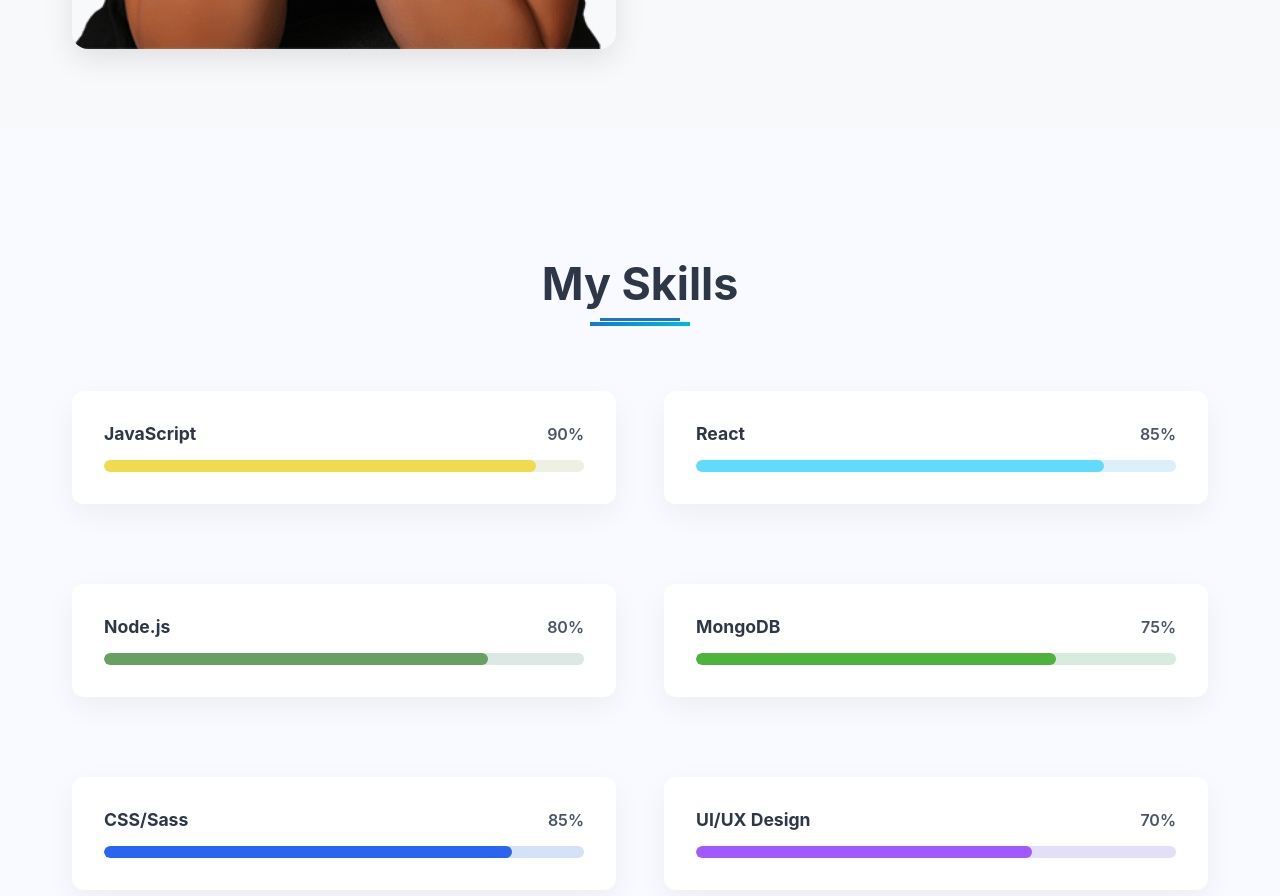
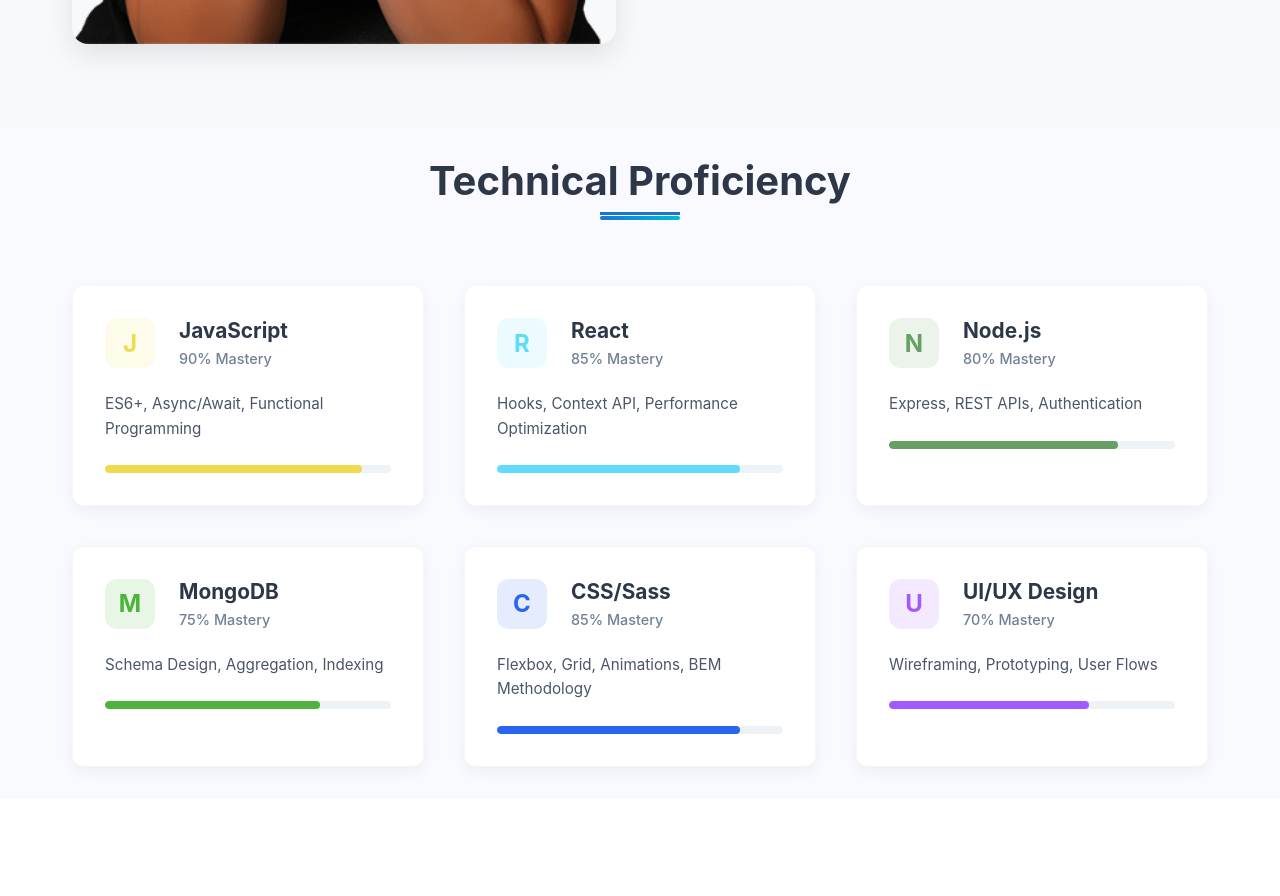
Before and after one commit to alijandeveloper/My-Portfolio-Website, a React (Create React App) app in the folder frontend/: page / in a window 1280 px wide. Shown: the part 1740-2636 px from the top of the page. After the commit the page ends 2539 px from the top, so only its background shows below. Built offline with nearby package versions, Linux system fonts and the light colour scheme.

Commit message:
skill section updated with desc

```diff
--- a/frontend/src/components/SkillsSection/SkillsSection.css
+++ b/frontend/src/components/SkillsSection/SkillsSection.css
@@ -1,6 +1,6 @@
 /* Skills Section Styles */
 .skills-section {
-    padding: 8rem 0;
+    padding: 2rem 0;
     background-color: #f8faff;
   }
 
@@ -12,7 +12,7 @@
 
   .section-title {
     text-align: center;
-    font-size: 2.8rem;
+    font-size: 2.5rem;
     margin-bottom: 5rem;
     color: #2d3748;
     position: relative;
@@ -24,81 +24,92 @@
     bottom: -15px;
     left: 50%;
     transform: translateX(-50%);
-    width: 100px;
+    width: 80px;
     height: 4px;
     background: linear-gradient(90deg, #1976d2, #00bcd4);
+    border-radius: 2px;
   }
 
   .skills-grid {
     display: grid;
     grid-template-columns: repeat(auto-fit, minmax(350px, 1fr));
-    gap: 3rem;
+    gap: 2.5rem;
   }
 
   .skill-item {
-    margin-bottom: 2rem;
     background: white;
     padding: 2rem;
     border-radius: 12px;
-    box-shadow: 0 10px 30px rgba(0, 0, 0, 0.05);
-    transition: all 0.6s ease;
+    box-shadow: 0 5px 15px rgba(0, 0, 0, 0.05);
+    transition: all 0.6s cubic-bezier(0.16, 1, 0.3, 1);
     opacity: 0;
     transform: translateY(20px);
+    border: 1px solid rgba(0, 0, 0, 0.03);
   }
 
-  .skill-info {
+  .skill-header {
     display: flex;
-    justify-content: space-between;
-    margin-bottom: 1rem;
     align-items: center;
+    margin-bottom: 1.5rem;
   }
 
-  .skill-name {
+  .skill-icon {
+    width: 50px;
+    height: 50px;
+    border-radius: 12px;
+    display: flex;
+    align-items: center;
+    justify-content: center;
+    margin-right: 1.5rem;
+    font-size: 1.5rem;
     font-weight: 700;
-    color: #2d3748;
-    font-size: 1.1rem;
   }
 
-  .skill-percent {
+  .skill-title {
+    flex: 1;
+  }
+
+  .skill-title h3 {
+    font-size: 1.3rem;
+    color: #2d3748;
+    margin-bottom: 0.3rem;
+  }
+
+  .skill-level {
+    font-size: 0.9rem;
+    color: #718096;
+    font-weight: 500;
+  }
+
+  .skill-description {
     color: #4a5568;
-    font-weight: 600;
-    font-size: 1rem;
+    line-height: 1.6;
+    margin-bottom: 1.5rem;
+    font-size: 0.95rem;
   }
 
   .skill-bar {
     width: 100%;
-    height: 12px;
+    height: 8px;
     background-color: #edf2f7;
-    border-radius: 6px;
+    border-radius: 4px;
     overflow: hidden;
-    position: relative;
   }
 
   .skill-progress {
     height: 100%;
-    border-radius: 6px;
-    position: relative;
-    z-index: 2;
+    border-radius: 4px;
     transition: width 1.5s cubic-bezier(0.16, 1, 0.3, 1);
-  }
-
-  .skill-progress-bg {
-    position: absolute;
-    top: 0;
-    left: 0;
-    width: 100%;
-    height: 100%;
-    z-index: 1;
   }
 
   /* Hover Effects */
   .skill-item:hover {
     transform: translateY(-5px) !important;
-    box-shadow: 0 15px 40px rgba(0, 0, 0, 0.1);
+    box-shadow: 0 15px 30px rgba(0, 0, 0, 0.1);
   }
 
   .skill-item:hover .skill-progress {
-    filter: drop-shadow(0 0 6px currentColor);
+    filter: drop-shadow(0 0 4px currentColor);
   }
 
   /* Responsive Styles */
@@ -110,17 +121,15 @@
 
   @media (max-width: 768px) {
     .section-title {
-      font-size: 2.2rem;
-      margin-bottom: 4rem;
+      font-size: 2rem;
     }
 
     .skills-grid {
       grid-template-columns: 1fr;
-      gap: 2rem;
     }
 
     .skill-item {
-      padding: 1.5rem;
+      padding: 1.8rem;
     }
   }
 
@@ -129,7 +138,13 @@
       padding: 6rem 0;
     }
 
-    .container {
-      padding: 0 1.5rem;
+    .skill-header {
+      margin-bottom: 1rem;
+    }
+
+    .skill-icon {
+      width: 45px;
+      height: 45px;
+      margin-right: 1rem;
     }
   }
--- a/frontend/src/components/SkillsSection/SkillsSection.js
+++ b/frontend/src/components/SkillsSection/SkillsSection.js
@@ -2,26 +2,57 @@ import React, { useState, useEffect } from 'react';
 import './SkillsSection.css';
 
 const skills = [
-  { name: 'JavaScript', level: 90, color: '#f0db4f' },
-  { name: 'React', level: 85, color: '#61dbfb' },
-  { name: 'Node.js', level: 80, color: '#68a063' },
-  { name: 'MongoDB', level: 75, color: '#4db33d' },
-  { name: 'CSS/Sass', level: 85, color: '#2965f1' },
-  { name: 'UI/UX Design', level: 70, color: '#a259ff' },
+  {
+    name: 'JavaScript',
+    level: 90,
+    color: '#f0db4f',
+    description: 'ES6+, Async/Await, Functional Programming'
+  },
+  {
+    name: 'React',
+    level: 85,
+    color: '#61dbfb',
+    description: 'Hooks, Context API, Performance Optimization'
+  },
+  {
+    name: 'Node.js',
+    level: 80,
+    color: '#68a063',
+    description: 'Express, REST APIs, Authentication'
+  },
+  {
+    name: 'MongoDB',
+    level: 75,
+    color: '#4db33d',
+    description: 'Schema Design, Aggregation, Indexing'
+  },
+  {
+    name: 'CSS/Sass',
+    level: 85,
+    color: '#2965f1',
+    description: 'Flexbox, Grid, Animations, BEM Methodology'
+  },
+  {
+    name: 'UI/UX Design',
+    level: 70,
+    color: '#a259ff',
+    description: 'Wireframing, Prototyping, User Flows'
+  },
 ];
 
 const SkillsSection = () => {
   const [animate, setAnimate] = useState(false);
 
   useEffect(() => {
-    setAnimate(true);
+    const timer = setTimeout(() => setAnimate(true), 300);
+    return () => clearTimeout(timer);
   }, []);
 
   return (
     <section id="skills" className="skills-section">
       <div className="container">
         <h2 className="section-title">
-          My Skills
+          Technical Proficiency
           <span className="title-underline"></span>
         </h2>
 
@@ -36,10 +67,18 @@ const SkillsSection = () => {
                 transform: animate ? 'translateY(0)' : 'translateY(20px)'
               }}
             >
-              <div className="skill-info">
-                <span className="skill-name">{skill.name}</span>
-                <span className="skill-percent">{skill.level}%</span>
+              <div className="skill-header">
+                <div className="skill-icon" style={{ backgroundColor: `${skill.color}20` }}>
+                  <span style={{ color: skill.color }}>{skill.name.charAt(0)}</span>
+                </div>
+                <div className="skill-title">
+                  <h3>{skill.name}</h3>
+                  <span className="skill-level">{skill.level}% Mastery</span>
+                </div>
               </div>
+
+              <p className="skill-description">{skill.description}</p>
+
               <div className="skill-bar">
                 <div
                   className="skill-progress"
@@ -47,10 +86,6 @@ const SkillsSection = () => {
                     width: animate ? `${skill.level}%` : '0%',
                     backgroundColor: skill.color
                   }}
-                />
-                <div
-                  className="skill-progress-bg"
-                  style={{ backgroundColor: `${skill.color}20` }}
                 />
               </div>
             </div>
```
